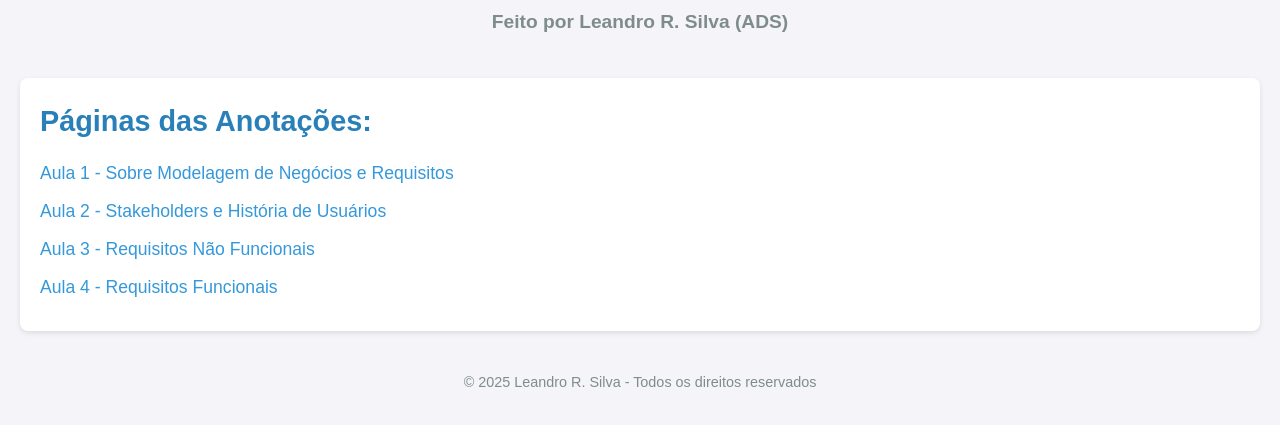
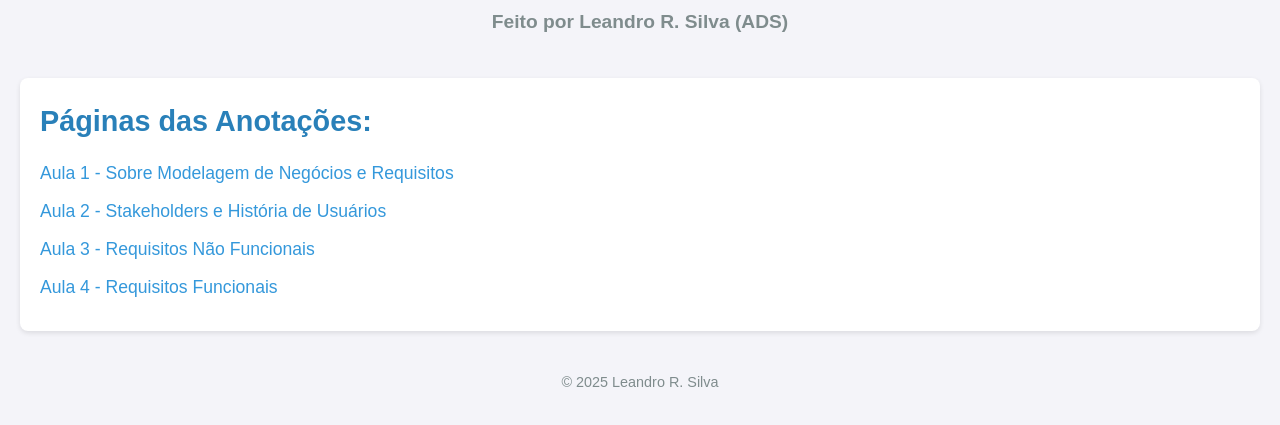
Before and after one commit to LeandroRaimundo/Anotacoes-Modelagem-de-Negocios, a plain HTML site: page index.html in a window 1280 px wide. Shown: the part 87-512 px from the top of the page. Drawn offline with Linux system fonts and the light colour scheme.

Commit message:
Update index.html

```diff
--- a/index.html
+++ b/index.html
@@ -121,7 +121,7 @@
     </section>
 
     <footer>
-      <p>© 2025 Leandro R. Silva - Todos os direitos reservados</p>
+      <p>© 2025 Leandro R. Silva</p>
     </footer>
   </body>
 </html>
```
